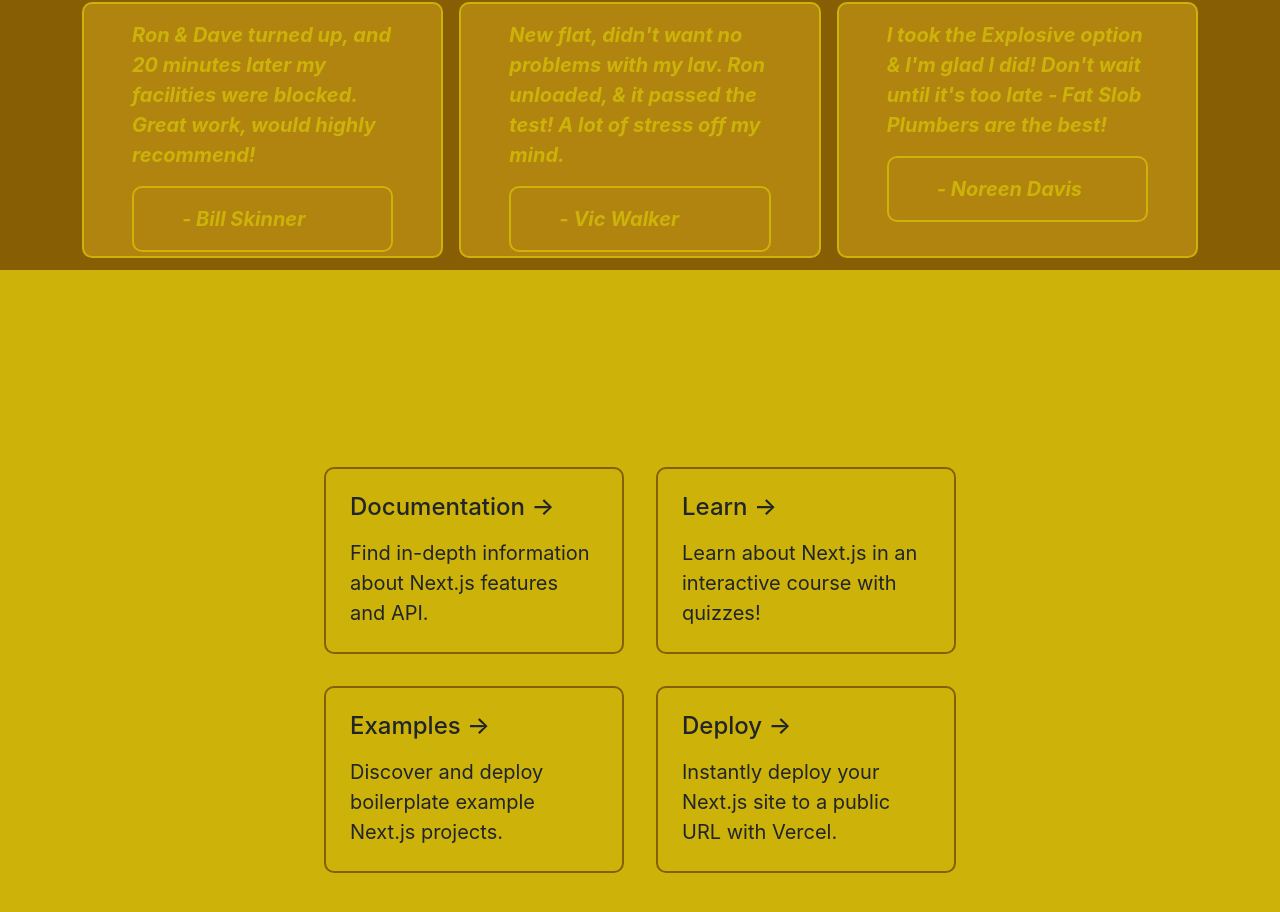
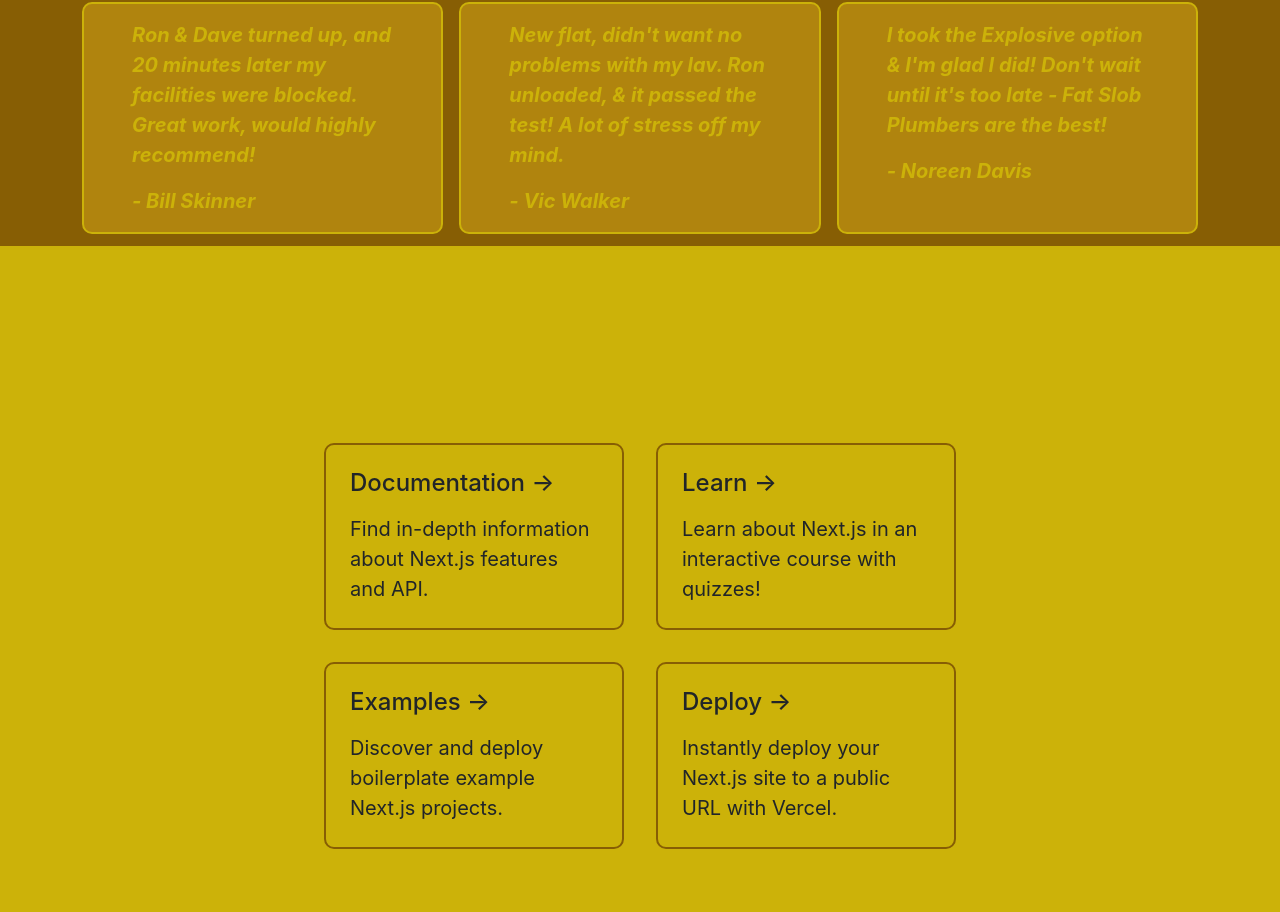
Before and after one commit to headexpanded/fat_slob_plumbing, a Next.js app: page / in a window 1280 px wide. Shown: the part 1213-2125 px from the top of the page. Built offline with nearby package versions, Linux system fonts and the light colour scheme.

Commit message:
cust review

```diff
--- a/components/fspcards/CustReviewCard.tsx
+++ b/components/fspcards/CustReviewCard.tsx
@@ -10,10 +10,8 @@ export const CustReviewCard=({content, customer}:CustReviewCardProps) => {
         <>
         <div className="col-sm px-5 mt-1 mb-1 custReviewCard">
             <p>{content}</p>
-            <div className="col-sm px-5 mt-1 mb-1 custReviewCard">
-                <p>- {customer}</p>
-            </div>
-            </div>
+            <p>- {customer}</p>
+        </div>
         <style jsx>{`
 
             .custReviewCard {
```
